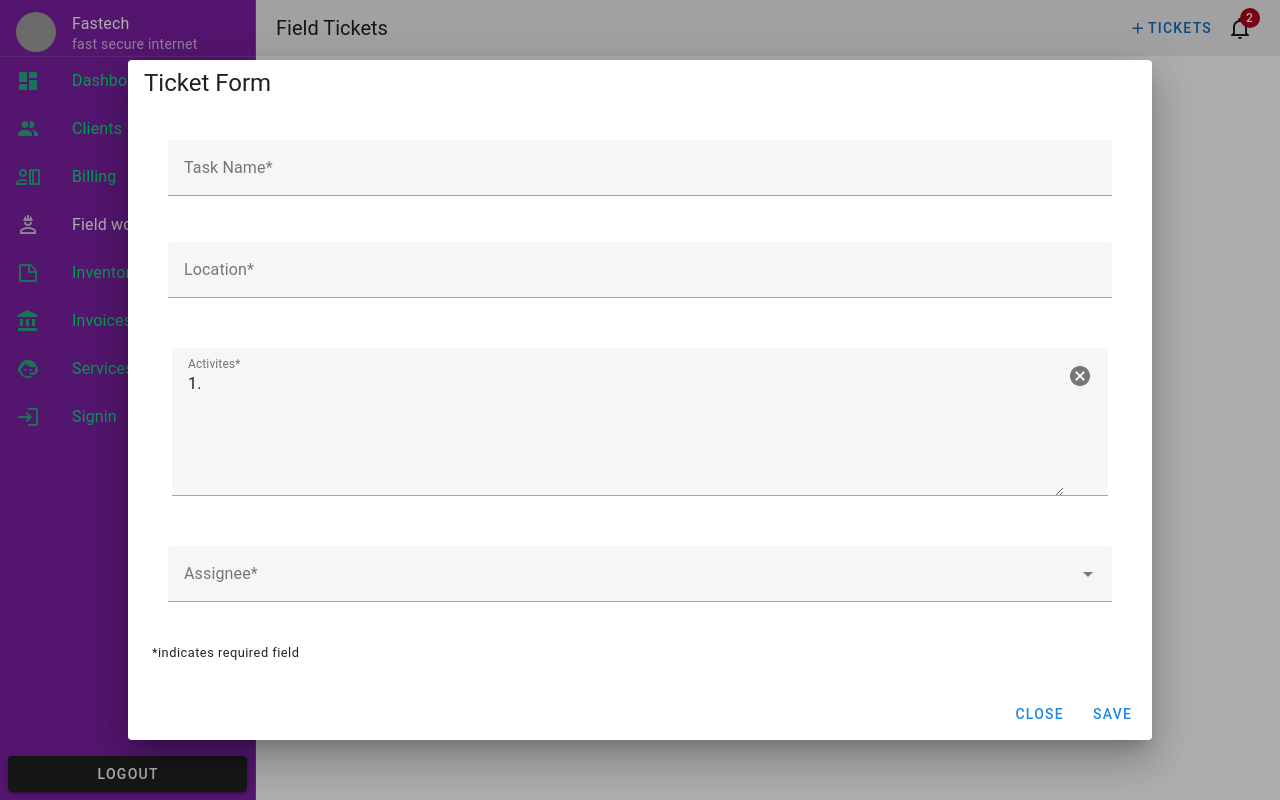
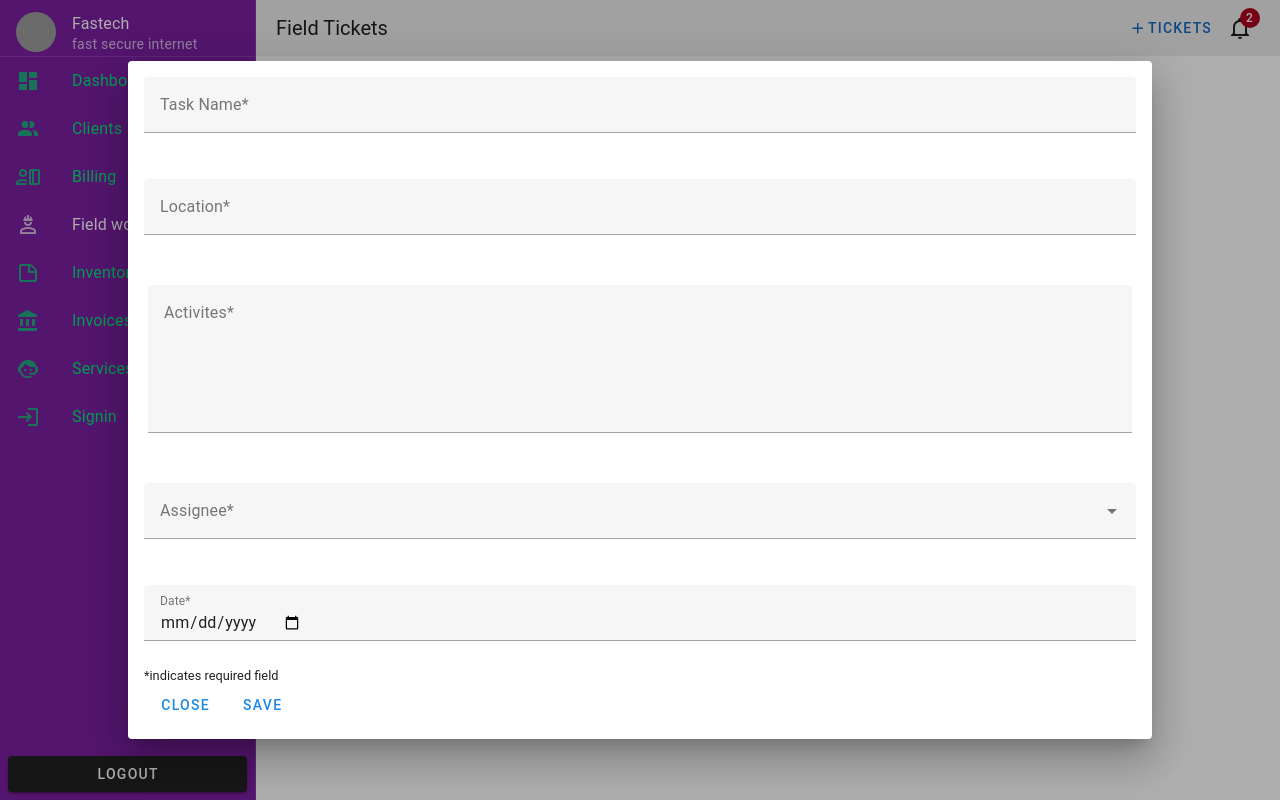
Before and after one commit to chrisgathuthi/crm, a Vue app in the folder frontend/: page /field-work in a window 1280 px wide. Both pictures are taken after a click on the button "TICKETS". Built offline with nearby package versions, Linux system fonts and the light colour scheme; grey boxes are pictures that could not be loaded.

Commit message:
Feat: added fieldwork UI & API integration

```diff
--- a/frontend/src/components/Dialog/FieldWorkForm.vue
+++ b/frontend/src/components/Dialog/FieldWorkForm.vue
@@ -1,46 +1,130 @@
 <script setup>
+import { VDatePicker } from 'vuetify/labs/VDatePicker';
+import { useField, useForm } from 'vee-validate';
+import * as yup from 'yup';
+import { useToastStore } from '@/stores/toast';
+import { useFieldWorkStore } from '@/stores/fieldwork.js';
+import axios from 'axios';
+
+// dilog
 const props = defineProps(["dialog"])
-console.log(props.dialog)
 
+// toaster
+const toast = useToastStore()
+
+// fieldwork store
+const store = useFieldWorkStore()
+
+const { errors, values, resetForm, setErrors, handleSubmit } = useForm({
+    validationSchema: yup.object({
+        taskname: yup.string().required("Task title required"),
+        location: yup.string().required("Task location required e.g. Juja"),
+        activities: yup.string().required("Outline activities e.g. line mintenance"),
+        assignee: yup.string().required("Assignee required"),
+        date: yup.date().required("Task execution date required")
+
+
+    })
+
+})
+const taskname = useField('taskname');
+const location = useField('location');
+const activities = useField('activities');
+const assignee = useField('assignee');
+const date = useField('date');
+
+const submit = handleSubmit(async () => {
+    const data = {
+        task_name: values.taskname,
+        location: values.location,
+        activities: values.activities,
+        assignee: values.assignee,
+        date: values.date,
+    }
+    await axios.post('/accounts/fieldwork/', data)
+        .then((resp) => {
+            toast.showToast(3000, `${resp.data.task_name} created successfully`, 'success')
+            dialog.value = false
+            resetForm()
+            store.getFieldWorkList()
+            // reload the page or update the DOM
+        })
+        .catch((errors) => {
+            console.log(errors.response.data)
+            toast.showToast(3000, "An error occurred", "warning")
+            setErrors({
+                taskname: errors.response.data.task_name,
+                location: errors.response.data.location,
+                activities: errors.response.data.activities,
+                assignee: errors.response.data.assignee,
+                date: errors.response.data.date,
+            })
+        })
+})
 </script>
 <template>
     <v-row justify="center">
         <v-dialog persistent width="1024" v-model="props.dialog">
-            <v-card>
-                <v-card-title>
-                    <span class="text-h5">Ticket Form</span>
-                </v-card-title>
-                <v-card-text>
+            <v-sheet>
+                <v-form @submit.prevent="submit">
+                    <v-responsive>
                         <v-container>
+
+
                             <v-row>
                                 <v-col cols="12">
-                                <v-text-field label="Task Name*" required></v-text-field>
-                            </v-col>
-                            <v-col cols="12">
-                                <v-text-field label="Location*" required></v-text-field>
-                            </v-col>
-                            <v-container fluid>
-                                <v-textarea clearable clear-icon="mdi-close-circle" label="Activites*"
-                                    model-value="1. "></v-textarea>
-                            </v-container>
-                            <v-col cols="12">
-                                <v-select :items="['John Doe', 'Jane Doe', 'Tim Marshall']" label="Assignee*" required></v-select>
+                                    <v-text-field label="Task Name*" clearable :error-messages="errors.taskname"
+                                        v-model="taskname.value.value" required></v-text-field>
                                 </v-col>
 
                             </v-row>
+                            <v-row>
+                                <v-col cols="12">
+                                    <v-text-field label="Location*" required clearable :error-messages="errors.location"
+                                        v-model="location.value.value"></v-text-field>
+                                </v-col>
+                            </v-row>
+
+                            <v-row>
+                                <v-container fluid>
+                                    <v-textarea clearable clear-icon="mdi-close-circle" label="Activites*" model-value="1. "
+                                        :error-messages="errors.activities" v-model="activities.value.value"></v-textarea>
                                 </v-container>
+                            </v-row>
+                            <v-row>
+                                <v-col cols="12">
+                                    <v-select :items="['John Doe', 'Jane Doe', 'Tim Marshall']" label="Assignee*" required
+                                        :error-messages="errors.assignee" v-model="assignee.value.value"></v-select>
+                                </v-col>
+
+                            </v-row>
+                            <v-row>
+                                <v-col cols="12">
+                                    <v-text-field label="Date*" :error-messages="errors.date" v-model="date.value.value"
+                                        type="date" required></v-text-field>
+
+                                </v-col>
+                            </v-row>
                             <small>*indicates required field</small>
-                </v-card-text>
-                <v-card-actions>
+
                             <v-spacer></v-spacer>
-                    <v-btn color="blue-darken-1" variant="text" @click="dialog = false">
+                            <v-btn color="blue-darken-1" variant="text" @click="dialog = false" type="button">
                                 Close
                             </v-btn>
-                    <v-btn color="blue-darken-1" variant="text" @click="dialog = false">
-                        Save
+                            <v-btn color="blue-darken-1" variant="text" type="submit">
+                                save
                             </v-btn>
-                </v-card-actions>
-            </v-card>
+                        </v-container>
+                    </v-responsive>
+
+
+                </v-form>
+
+            </v-sheet>
+
         </v-dialog>
     </v-row>
+
+
+    <!-- data grid -->
 </template>
--- /dev/null
+++ b/frontend/src/plugins/vuetify.js
@@ -0,0 +1,18 @@
+import { createVuetify } from 'vuetify'
+import { sv } from 'vuetify/locale'
+import DateFnsAdapter from '@date-io/date-fns'
+import enUS from 'date-fns/locale/en-US'
+import svSE from 'date-fns/locale/sv'
+
+export const vuetify = createVuetify({
+  locale: {
+    messages: { sv },
+  },
+  date: {
+    adapter: DateFnsAdapter,
+    locale: {
+      en: enUS,
+      sv: svSE,
+    },
+  },
+})
--- /dev/null
+++ b/frontend/src/stores/fieldwork.js
@@ -0,0 +1,17 @@
+import { defineStore } from "pinia";
+import axios from "axios";
+
+export const useFieldWorkStore = defineStore("fieldwork", {
+  state: () => ({
+    fieldworks: [],
+  }),
+  actions: {
+    getFieldWorkList() {
+      axios.get("/accounts/fieldworks/")
+        .then((resp) => {
+          this.fieldworks = resp.data;
+        })
+        .catch((error) => console.log(error));
+    },
+  },
+});
```
Lines whose indentation alone changed are shown as unchanged.
